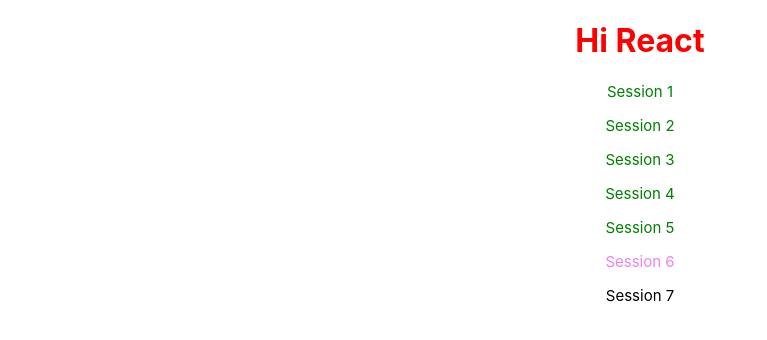
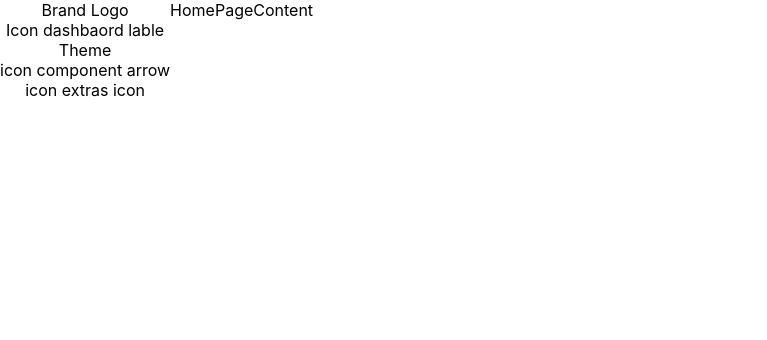
Before and after one commit to lakkaru/react-components-top-to-bottom-with-layout, a React (Create React App) app: page / in a window 1280 px wide. Shown: the top 340 px of the page, without its empty margins (0-767 px from the left). Built offline with nearby package versions, Linux system fonts and the light colour scheme.

Commit message:
feat- left menu toplayouts created

```diff
--- a/package.json
+++ b/package.json
@@ -8,7 +8,7 @@
     "@testing-library/user-event": "^13.5.0",
     "react": "^18.2.0",
     "react-dom": "^18.2.0",
-    "react-scripts": "5.0.1",
+    "react-scripts": "^5.0.1",
     "web-vitals": "^2.1.4"
   },
   "scripts": {
--- a/src/App.js
+++ b/src/App.js
@@ -1,42 +1,13 @@
-// import logo from './logo.svg';
 import "./App.css";
-const sessions = [{ status: "compleated", text: "Session 1" },
-{ status: "compleated", text: "Session 2" },
-{ status: "compleated", text: "Session 3" },
-{ status: "compleated", text: "Session 4" },
-{ status: "compleated", text: "Session 5" },
-{ status: "on-going", text: "Session 6" },
-{ status: "not-started", text: "Session 7" }];
+import HomePage from "./layouts/HomePage";
 
-const test =10;
+const test = 10;
 function App(value) {
   return (
     <div className="App">
-      <h1>Hi React</h1>
-      {sessions.map(function(val, key){
-        return <MyPara key={key} text={val.text} status={val.status}/>;
-      })}
+     <HomePage/>
     </div>
   );
 }
 
 export default App;
-
-function MyPara({ status, text }) {
-  // const { status, text } = props;
-  return (
-    <p
-      style={{
-        fontSize: "15px",
-        color:
-          status === "compleated"
-            ? "green"
-            : status === "on-going"
-            ? "violet"
-            : "black",
-      }}
-    >
-      {text}
-    </p>
-  );
-}
--- a/src/index.js
+++ b/src/index.js
@@ -16,9 +16,9 @@
 // or send to an analytics endpoint. Learn more: https://bit.ly/CRA-vitals
 reportWebVitals();
 
-window.addEventListener('message', e => {
-  if (process.env.NODE_ENV !== 'production' && e.data && e.data.type === 'webpackInvalid') {
-      // console.clear();
-      window.location.reload();
-  }
-});
+// window.addEventListener('message', e => {
+//   if (process.env.NODE_ENV !== 'production' && e.data && e.data.type === 'webpackInvalid') {
+//       // console.clear();
+//       window.location.reload();
+//   }
+// });
--- /dev/null
+++ b/src/layouts/HomePage.js
@@ -0,0 +1,12 @@
+import React from 'react'
+import HomePageContent from './homePage/HomePageContent'
+import LeftMenu from './homePage/LeftMenu'
+
+export default function HomePage() {
+  return (
+    <div style={{display:'flex'}}>
+      <LeftMenu/>
+      <HomePageContent/>
+    </div>
+  )
+}
--- /dev/null
+++ b/src/layouts/homePage/HomePageContent.js
@@ -0,0 +1,9 @@
+import React from 'react'
+
+export default function HomePageContent() {
+  return (
+    <div>
+      HomePageContent
+    </div>
+  )
+}
--- /dev/null
+++ b/src/layouts/homePage/LeftMenu.js
@@ -0,0 +1,18 @@
+import React from 'react'
+import BarandLogo from './leftMenu/BarandLogo'
+import ComponentSec from './leftMenu/ComponentSec'
+import DashBoard from './leftMenu/DashBoard'
+import ExtrasSec from './leftMenu/ExtrasSec'
+import ThemeSec from './leftMenu/ThemeSec'
+
+export default function LeftMenu() {
+  return (
+    <div>
+      <BarandLogo/>
+      <DashBoard/>
+      <ThemeSec/>
+      <ComponentSec/>
+      <ExtrasSec/>
+    </div>
+  )
+}
--- /dev/null
+++ b/src/layouts/homePage/leftMenu/BarandLogo.js
@@ -0,0 +1,9 @@
+import React from 'react'
+
+export default function BarandLogo() {
+  return (
+    <div>
+      Brand Logo
+    </div>
+  )
+}
--- /dev/null
+++ b/src/layouts/homePage/leftMenu/ComponentSec.js
@@ -0,0 +1,9 @@
+import React from 'react'
+
+export default function ComponentSec() {
+  return (
+    <div>
+      icon component arrow
+    </div>
+  )
+}
--- /dev/null
+++ b/src/layouts/homePage/leftMenu/DashBoard.js
@@ -0,0 +1,9 @@
+import React from 'react'
+
+export default function DashBoard() {
+  return (
+    <div>
+      Icon dashbaord lable
+    </div>
+  )
+}
--- /dev/null
+++ b/src/layouts/homePage/leftMenu/ExtrasSec.js
@@ -0,0 +1,9 @@
+import React from 'react'
+
+export default function ExtrasSec() {
+  return (
+    <div>
+      icon extras icon
+    </div>
+  )
+}
--- /dev/null
+++ b/src/layouts/homePage/leftMenu/ThemeSec.js
@@ -0,0 +1,9 @@
+import React from 'react'
+
+export default function ThemeSec() {
+  return (
+    <div>
+      Theme
+    </div>
+  )
+}
```
Also changed, not shown: 1 other file (tests, documents, lock files or other folders).
